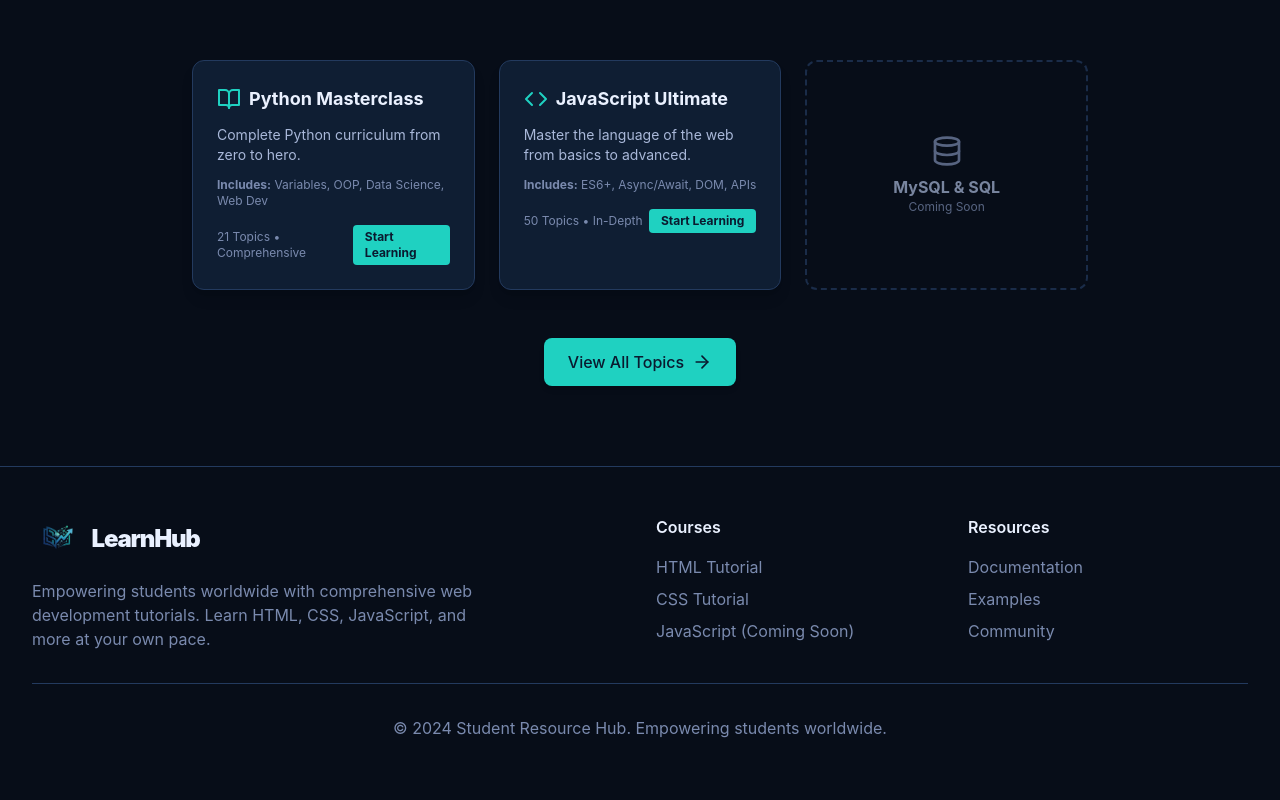
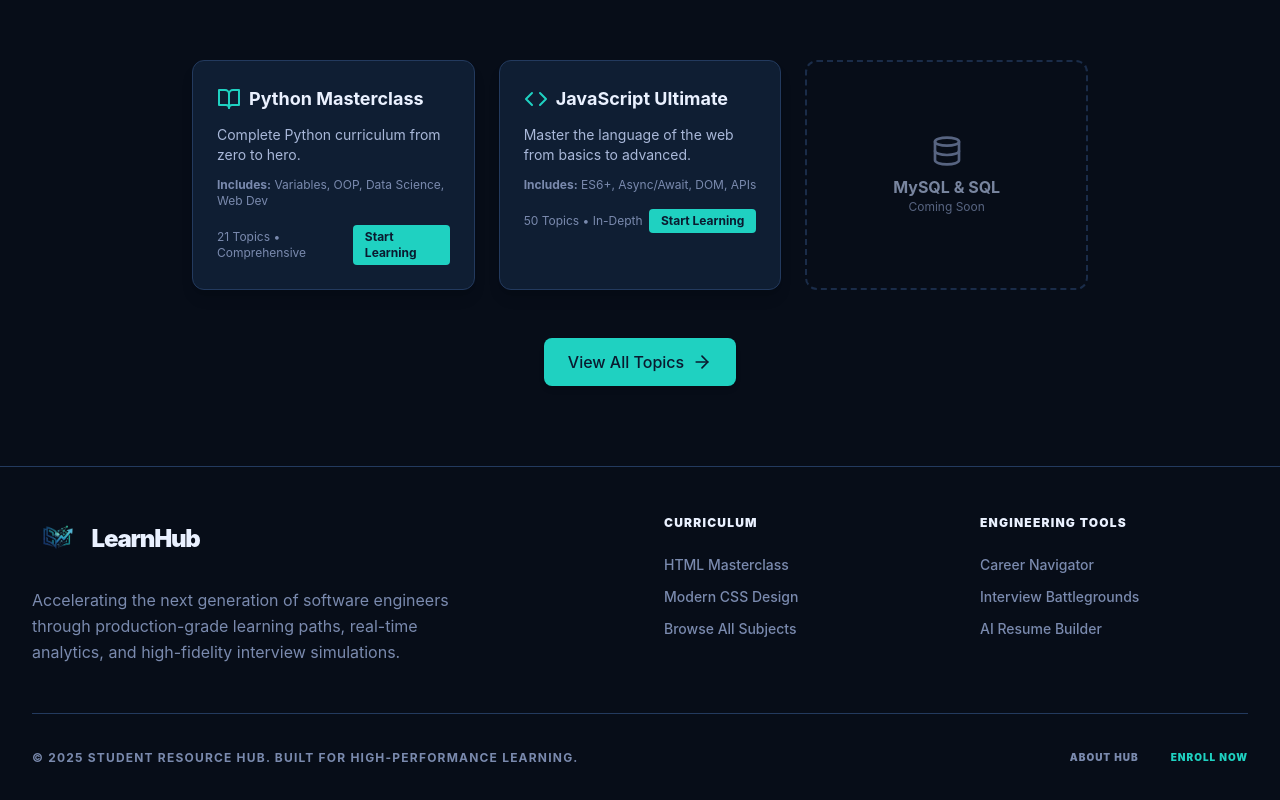
Before and after one commit to PayakulaTarun/Learn-Hub, a Next.js app: page / in a window 1280 px wide. Shown: the part 3272-4072 px from the top of the page. Built offline with nearby package versions, Linux system fonts and the light colour scheme; no server answers.

Commit message:
fix: restore footer navigation utility and link mapping

```diff
--- a/src/components/Footer.tsx
+++ b/src/components/Footer.tsx
@@ -1,43 +1,52 @@
 import React from 'react';
-import { BookOpen } from 'lucide-react';
+import Link from 'next/link';
 
 export default function Footer() {
   return (
-    <footer className="bg-ui-dark text-text-primary border-t border-ui-border">
+    <footer className="bg-ui-dark text-text-primary border-t border-ui-border relative z-50">
       <div className="max-w-7xl mx-auto px-4 sm:px-6 lg:px-8 py-12">
-        <div className="grid grid-cols-1 md:grid-cols-4 gap-8">
+        <div className="grid grid-cols-1 md:grid-cols-4 gap-12">
+          {/* Brand Section */}
           <div className="col-span-1 md:col-span-2">
-            <div className="flex items-center space-x-3 mb-4">
-              <img src="/logo.png" alt="LearnHub Logo" className="h-12 w-auto" />
+            <Link href="/" className="flex items-center space-x-3 mb-6 group">
+              <img src="/logo.png" alt="LearnHub Logo" className="h-12 w-auto transition-transform group-hover:scale-110" />
               <span className="text-2xl font-black text-text-primary tracking-tighter">LearnHub</span>
-            </div>
-            <p className="text-text-muted max-w-md">
-              Empowering students worldwide with comprehensive web development tutorials.
-              Learn HTML, CSS, JavaScript, and more at your own pace.
+            </Link>
+            <p className="text-text-muted max-w-md leading-relaxed">
+              Accelerating the next generation of software engineers through production-grade
+              learning paths, real-time analytics, and high-fidelity interview simulations.
             </p>
           </div>
 
+          {/* Quick Learning */}
           <div>
-            <h3 className="font-semibold mb-4 text-text-primary">Courses</h3>
-            <ul className="space-y-2 text-text-muted">
-              <li><a href="/html" className="hover:text-accent transition-colors">HTML Tutorial</a></li>
-              <li><a href="/css" className="hover:text-accent transition-colors">CSS Tutorial</a></li>
-              <li><a href="#" className="hover:text-accent transition-colors">JavaScript (Coming Soon)</a></li>
+            <h3 className="font-black mb-6 text-text-primary uppercase tracking-widest text-xs">Curriculum</h3>
+            <ul className="space-y-3 text-sm font-medium text-text-muted">
+              <li><Link href="/subjects/html-introduction" className="hover:text-accent transition-colors flex items-center gap-2">HTML Masterclass</Link></li>
+              <li><Link href="/subjects/css-introduction" className="hover:text-accent transition-colors flex items-center gap-2">Modern CSS Design</Link></li>
+              <li><Link href="/subjects" className="hover:text-accent transition-colors flex items-center gap-2">Browse All Subjects</Link></li>
             </ul>
           </div>
 
+          {/* Engineering Tools */}
           <div>
-            <h3 className="font-semibold mb-4 text-text-primary">Resources</h3>
-            <ul className="space-y-2 text-text-muted">
-              <li><a href="#" className="hover:text-accent transition-colors">Documentation</a></li>
-              <li><a href="#" className="hover:text-accent transition-colors">Examples</a></li>
-              <li><a href="#" className="hover:text-accent transition-colors">Community</a></li>
+            <h3 className="font-black mb-6 text-text-primary uppercase tracking-widest text-xs">Engineering Tools</h3>
+            <ul className="space-y-3 text-sm font-medium text-text-muted">
+              <li><Link href="/navigator" className="hover:text-accent transition-colors flex items-center gap-2">Career Navigator</Link></li>
+              <li><Link href="/evaluator" className="hover:text-accent transition-colors flex items-center gap-2">Interview Battlegrounds</Link></li>
+              <li><Link href="/toolkit/resume-builder" className="hover:text-accent transition-colors flex items-center gap-2">AI Resume Builder</Link></li>
             </ul>
           </div>
         </div>
 
-        <div className="border-t border-ui-border mt-8 pt-8 text-center text-text-muted">
-          <p>&copy; 2024 Student Resource Hub. Empowering students worldwide.</p>
+        <div className="border-t border-ui-border mt-12 pt-8 flex flex-col md:flex-row justify-between items-center gap-4">
+          <p className="text-xs text-text-muted font-bold uppercase tracking-widest leading-loose">
+            &copy; {new Date().getFullYear()} Student Resource Hub. Built for High-Performance Learning.
+          </p>
+          <div className="flex gap-8 text-[10px] font-black uppercase tracking-widest text-text-muted">
+            <Link href="/about" className="hover:text-text-primary transition-colors">About Hub</Link>
+            <Link href="/auth/signup" className="hover:text-text-primary transition-colors text-accent">Enroll Now</Link>
+          </div>
         </div>
       </div>
     </footer>
```
